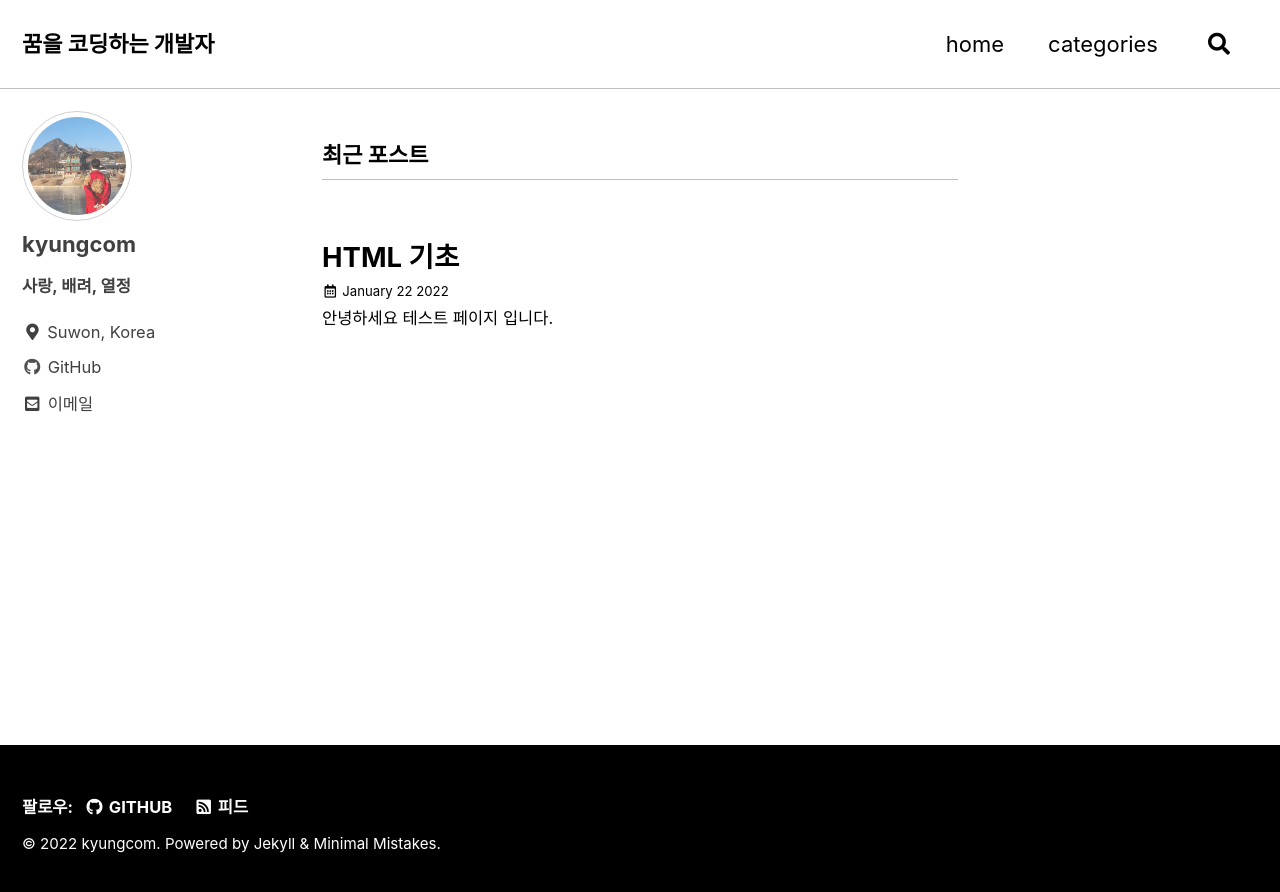
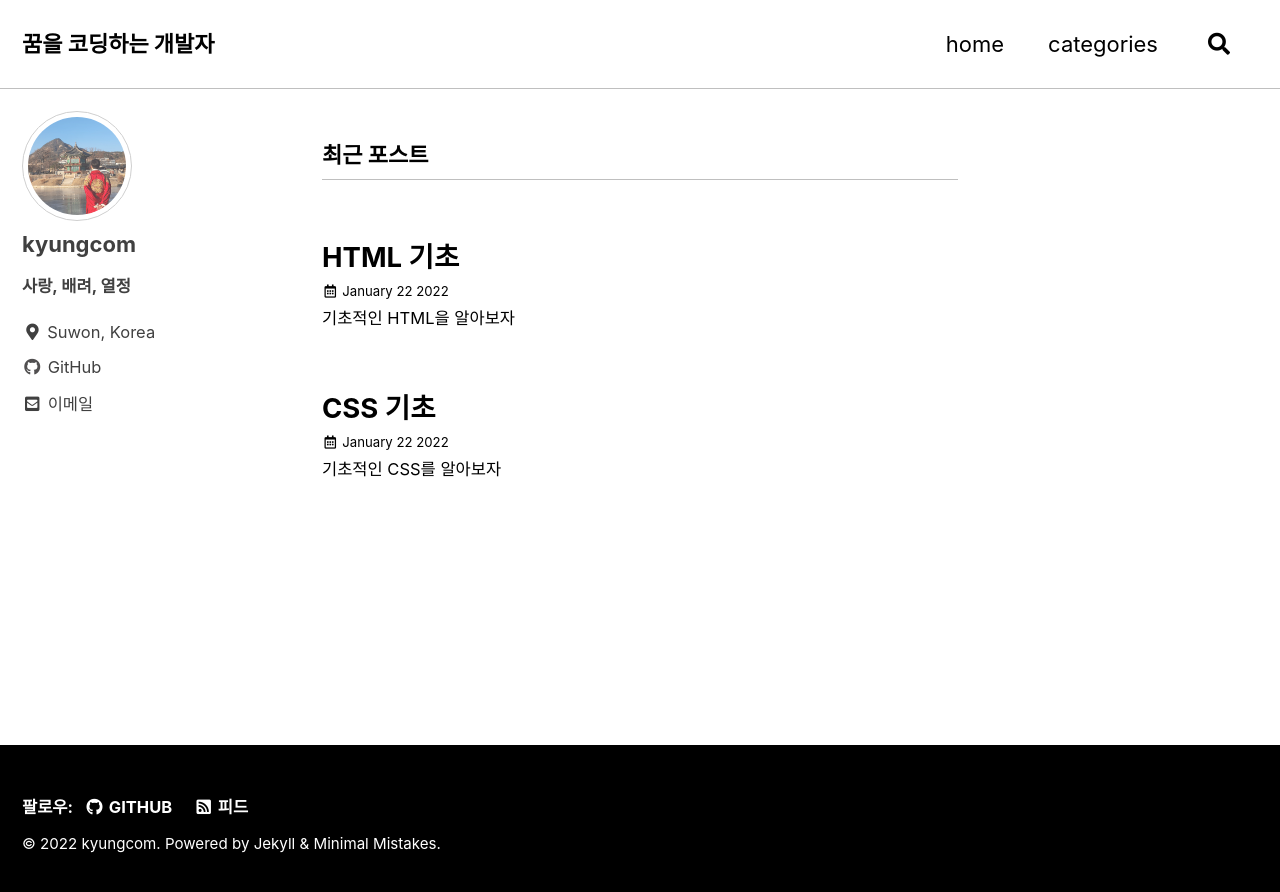
Before and after one commit to kyungcom/kyungcom.github.io, a Jekyll site: the page built from index.html, in a window 1280 px wide. Shown: the top 892 px of the page. Built offline with Jekyll 4.4.1, drawn with Linux system fonts in a browser that asks for light colours; cached includes are drawn as plain includes; the list of posts is cut into pages by our own code.

````diff
--- /dev/null
+++ b/_posts/html&css/2022-01-22-basicCSS.md
@@ -0,0 +1,20 @@
+---
+title: "CSS 기초"
+excerpt: "기초적인 CSS를 알아보자"
+last_modified_at: 2022-01-22T16:03:16-18:00
+categories:
+  - HTML&CSS
+tags:
+  - CSS
+  - Cascading Style Sheets
+  - Web Basic
+toc: true
+toc_sticky: true
+toc_label: "CSS 기초"
+---
+안녕하세요 테스트 페이지 입니다.
+
+
+## Notable Features
+
+## Demo Pages
--- a/_posts/html&css/2022-01-22-basicHTML.md
+++ b/_posts/html&css/2022-01-22-basicHTML.md
@@ -1,6 +1,7 @@
 ---
 title: "HTML 기초"
-last_modified_at: 2022-01-22T02:55:16-04:00
+excerpt: "기초적인 HTML을 알아보자"
+last_modified_at: 2022-01-24T18:35:16-20:00
 categories:
   - HTML&CSS
 tags:
@@ -9,11 +10,54 @@ tags:
   - Web Basic
 toc: true
 toc_sticky: true
-toc_label: "MYSELF"
+toc_label: "HTML 기초"
 ---
-안녕하세요 테스트 페이지 입니다.
+## HTML이란?
+우리는 하루에도 수백개의 웹 페이지를 드나든다. 그 웹페이지를 구성하는 코드중 하나가 바로 HTML입니다. <strong>HTML(Hypertext Markup Language)은 웹 페이지와 그 내용을 구조화하기 위해 사용되는 코드</strong> 즉, 컨텐츠의 구조를 정의하는 마크업 언어입니다.<br>
+그래서 다수의 사람들은 HTML은 프로그래밍 언어가 아니라고 말하기도 하죠!
 
 
-## Notable Features
+## 기본 태그
 
-## Demo Pages
+그렇다면 이제 HTML의 기본적인 태그들에 대해서 알아보자.
+
+- 굵은 글자
+```html
+<strong> 내용 </strong>
+```
+
+- 밑줄
+```html
+<u> 내용 </u>
+```
+
+- 제목 태그들
+```html
+<h1> 내용 </h1>
+<h2> 내용 </h2>
+<h3> 내용 </h3>
+<h4> 내용 </h4>
+<h5> 내용 </h5>
+<h6> 내용 </h6>
+```
+
+- 줄바꿈
+```html
+<br>
+<p> 내용 </p>
+<p style="margin-top:40px;"> 내용 </p>
+```
+위 두 태그의 차이는 br태그는 단순한 줄바꿈이고 p태그는 paragraph 단락 변경입니다.<br>
+단락을 어떤 방식으로 나눌 것인지 p태그는 3번째 줄과 같이 css를 첨가하여 스타일을 변경할 수 있습니다.
+
+- 이미지
+```html
+<img src="이미지 경로" width="100%">
+```
+이미지 태그 또한 css를 첨가하여 이미지 크기를 조절할 수 있습니다.<br>
+이렇게 src나 width같은 것들을 <strong>속성(attribute)</strong>이라고 하는데 이들은 <strong>태그가 태그의 이름만으로는 정보가 부족할 때 사용합니다.</string>
+
+- 목차
+```html
+<img src="이미지 경로" width="100%">
+```
````
